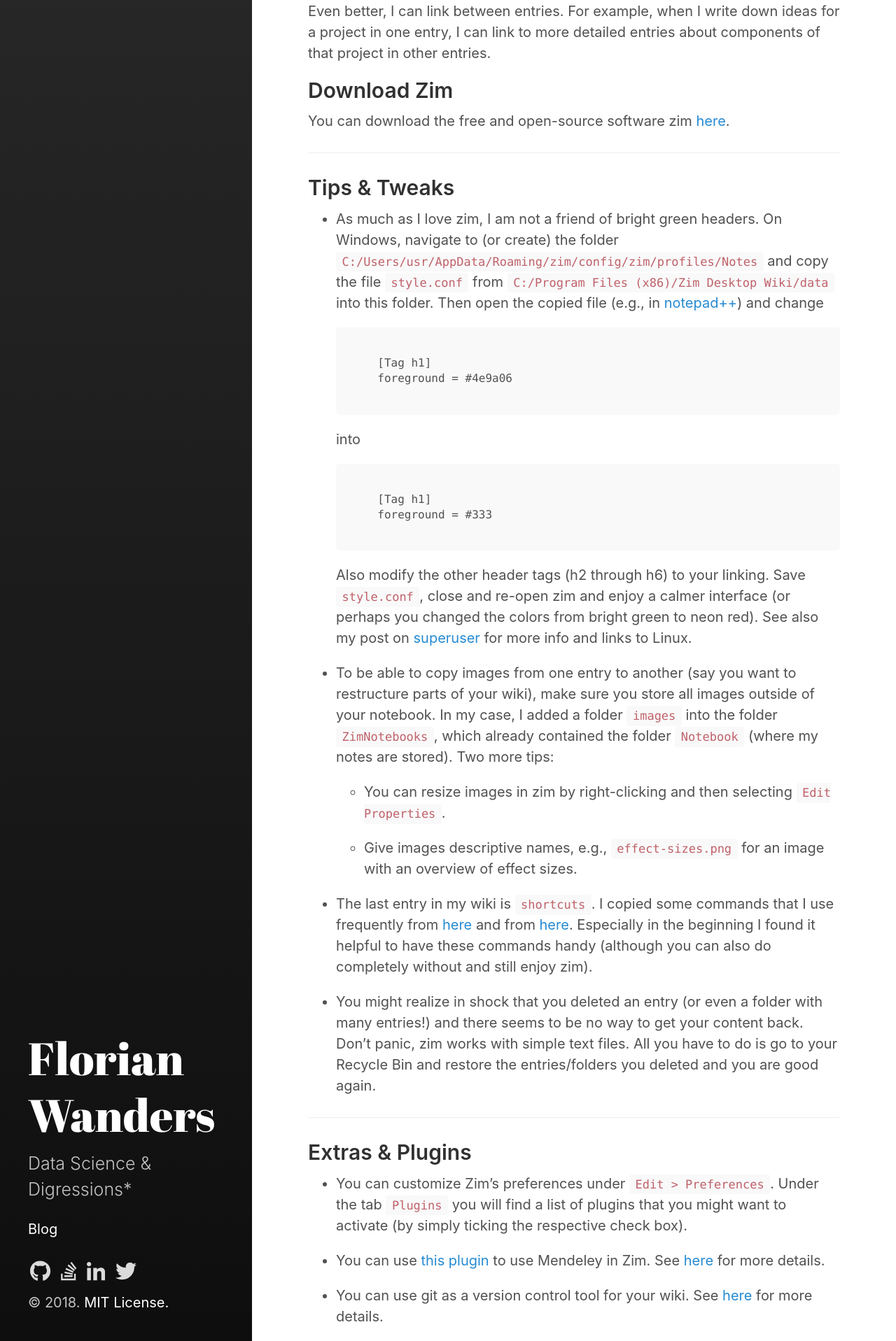
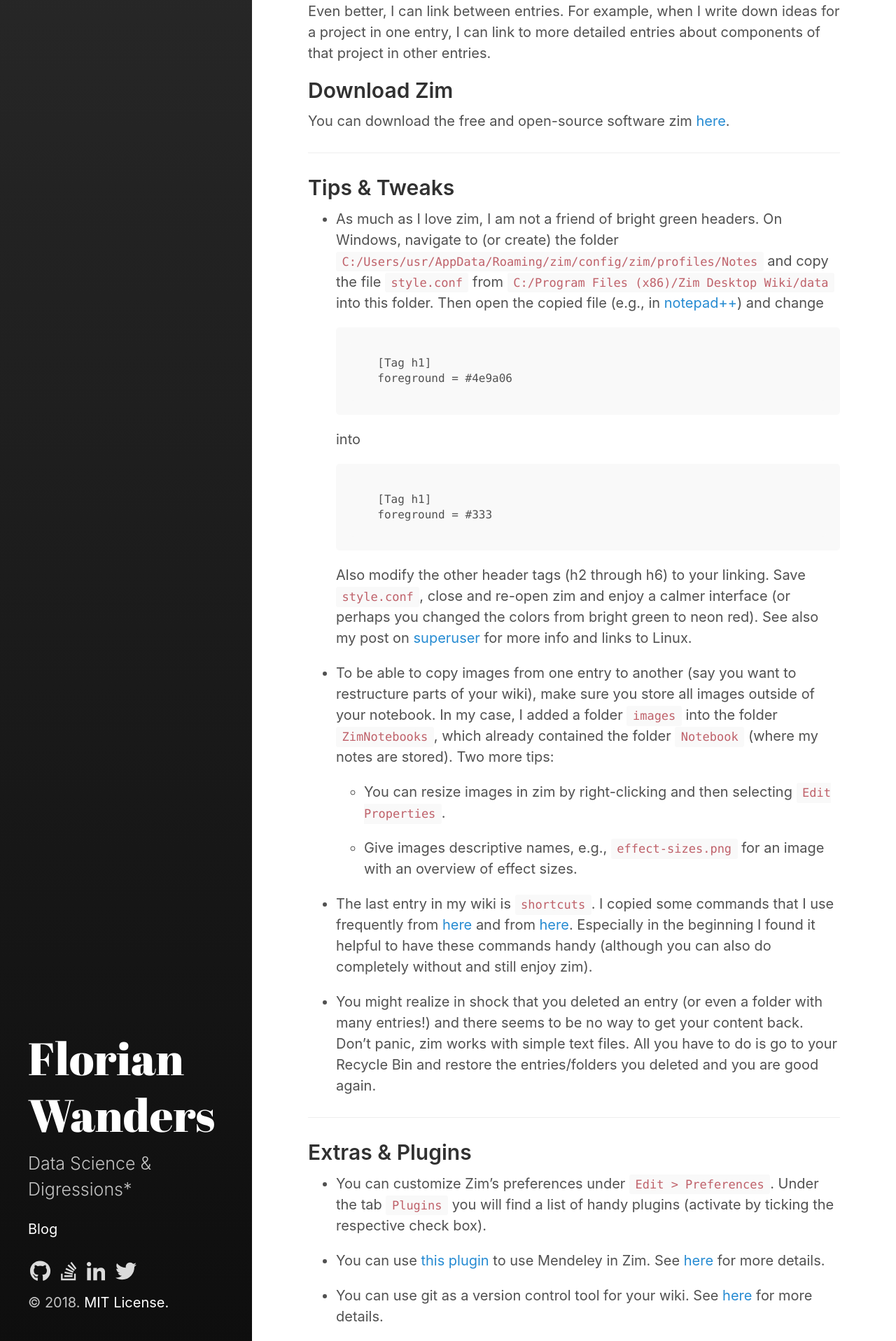
Before and after one commit to stormvirux/florianwanders.github.io, a Jekyll site: the page built from _posts/2018-06-01-ZimWiki.md, in a window 1280 px wide. Shown: the part 915-2832 px from the top of the page at 70% size. Built offline with Jekyll 4.4.1, drawn with Linux system fonts in a browser that asks for light colours.

```diff
--- a/_posts/2018-06-01-ZimWiki.md
+++ b/_posts/2018-06-01-ZimWiki.md
@@ -2,6 +2,7 @@
 layout: post
 title: "Zim Wiki"
 description: "Zim Wiki: Note taking software and personal wiki. Open source productivity software."
+excerpt_separator: "<!--more-->"
 last_modified_at: 2018-01-06
 ---
 
@@ -57,7 +58,7 @@ You can download the free and open-source software zim [here](http://zim-wiki.or
 
 ## Extras & Plugins
 
-- You can customize Zim's preferences under `Edit > Preferences`. Under the tab `Plugins` you will find a list of plugins that you might want to activate (by simply ticking the respective check box).
+- You can customize Zim's preferences under `Edit > Preferences`. Under the tab `Plugins` you will find a list of handy plugins (activate by ticking the respective check box).
 
 - You can use [this plugin](https://github.com/grahamrow/zim-mendeley-plugin/blob/master/README.md "Mendeley Plugin for Zim") to use Mendeley in Zim. See [here](http://superuser.com/a/1025259/534265 "superuser") for more details.
 
```
